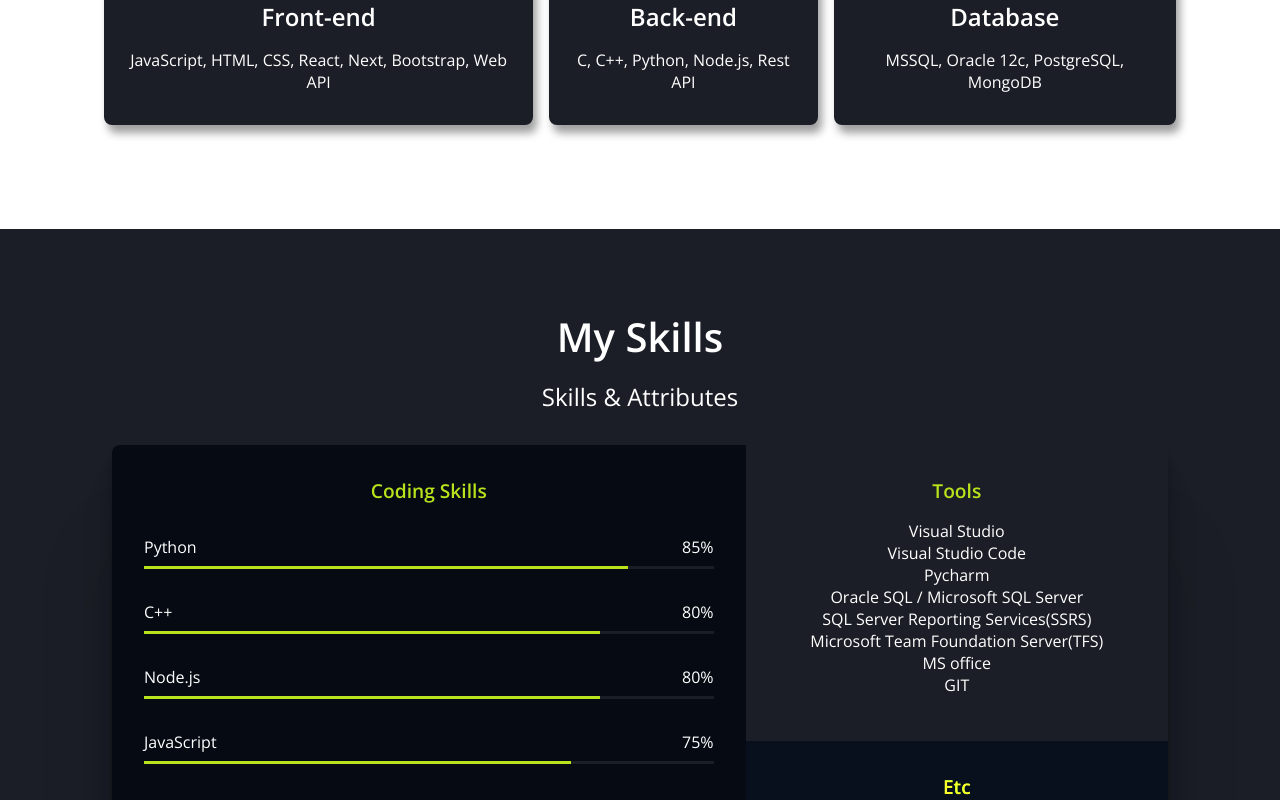
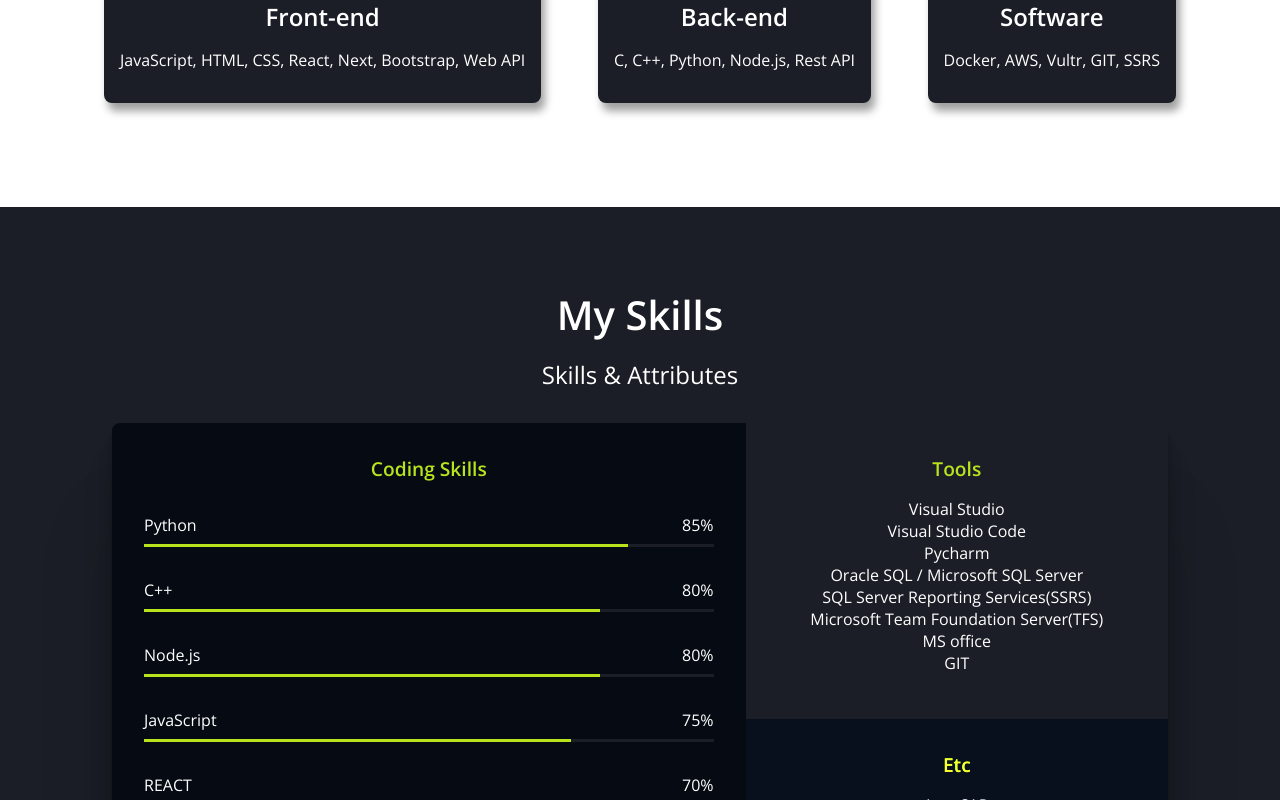
Before and after one commit to SaetbyeolL/Portfolio, a plain HTML site: page index.html in a window 1280 px wide. Shown: the part 1183-1983 px from the top of the page. Drawn offline with nearby package versions, Linux system fonts and the light colour scheme.

Commit message:
Change FontAwesome kit

```diff
--- a/index.html
+++ b/index.html
@@ -28,7 +28,7 @@
     />
 
     <!--Font Awesome-->
-    <script src="https://kit.fontawesome.com/9eb162ac0d.js" crossorigin="anonymous"></script>
+    <script src="https://kit.fontawesome.com/b2542e7258.js" crossorigin="anonymous"></script>
 
     <!--Typeit-->
     <script src="https://unpkg.com/typeit@8.7.1/dist/index.umd.js"></script>
@@ -106,8 +106,8 @@
           </li>
           <li class="major">
             <i class="fa-solid fa-database major__icon"></i>
-            <p class="major__title">Database</p>
-            <p>MSSQL, Oracle 12c, PostgreSQL, MongoDB</p>
+            <p class="major__title">Software</p>
+            <p>Docker, AWS, Vultr, GIT, SSRS</p>
           </li>
         </ul>
         <!-- Career-->
```
